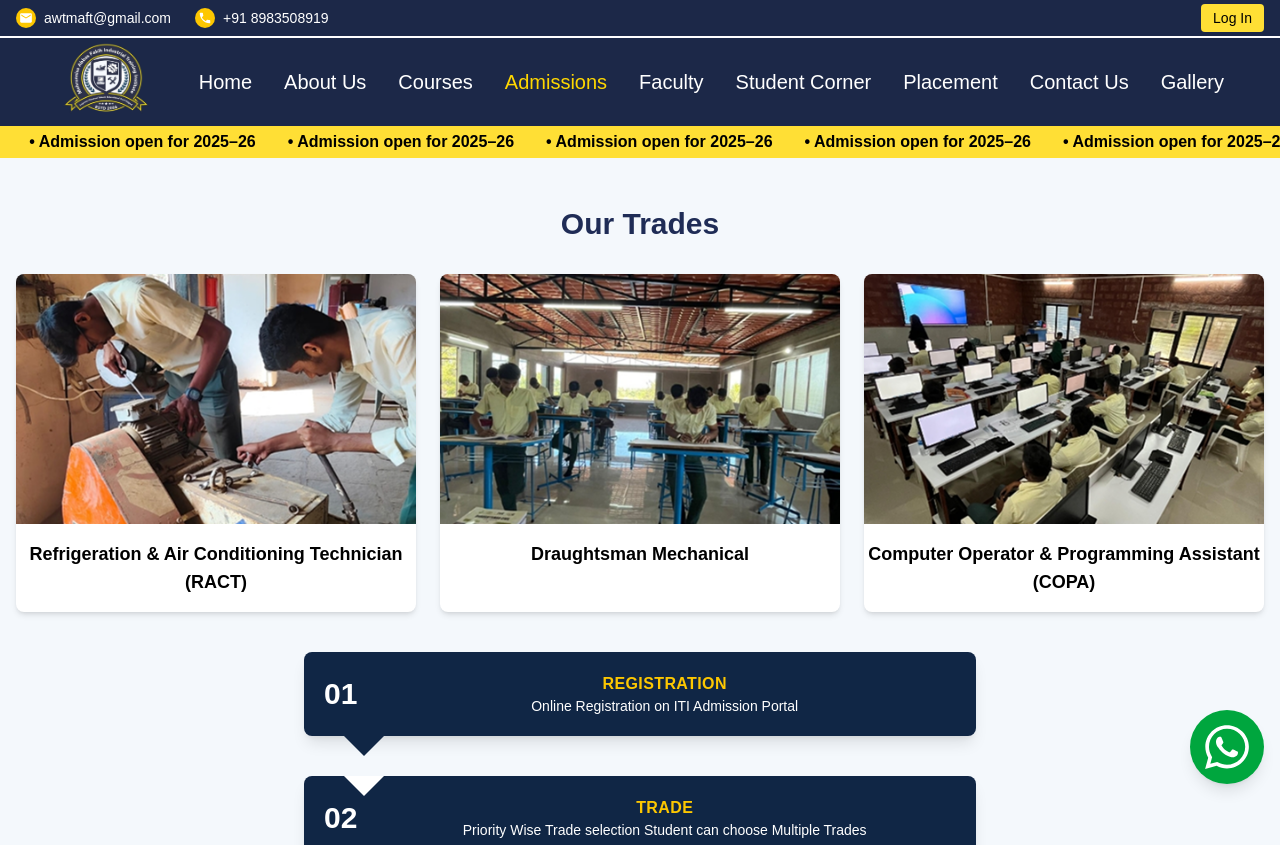
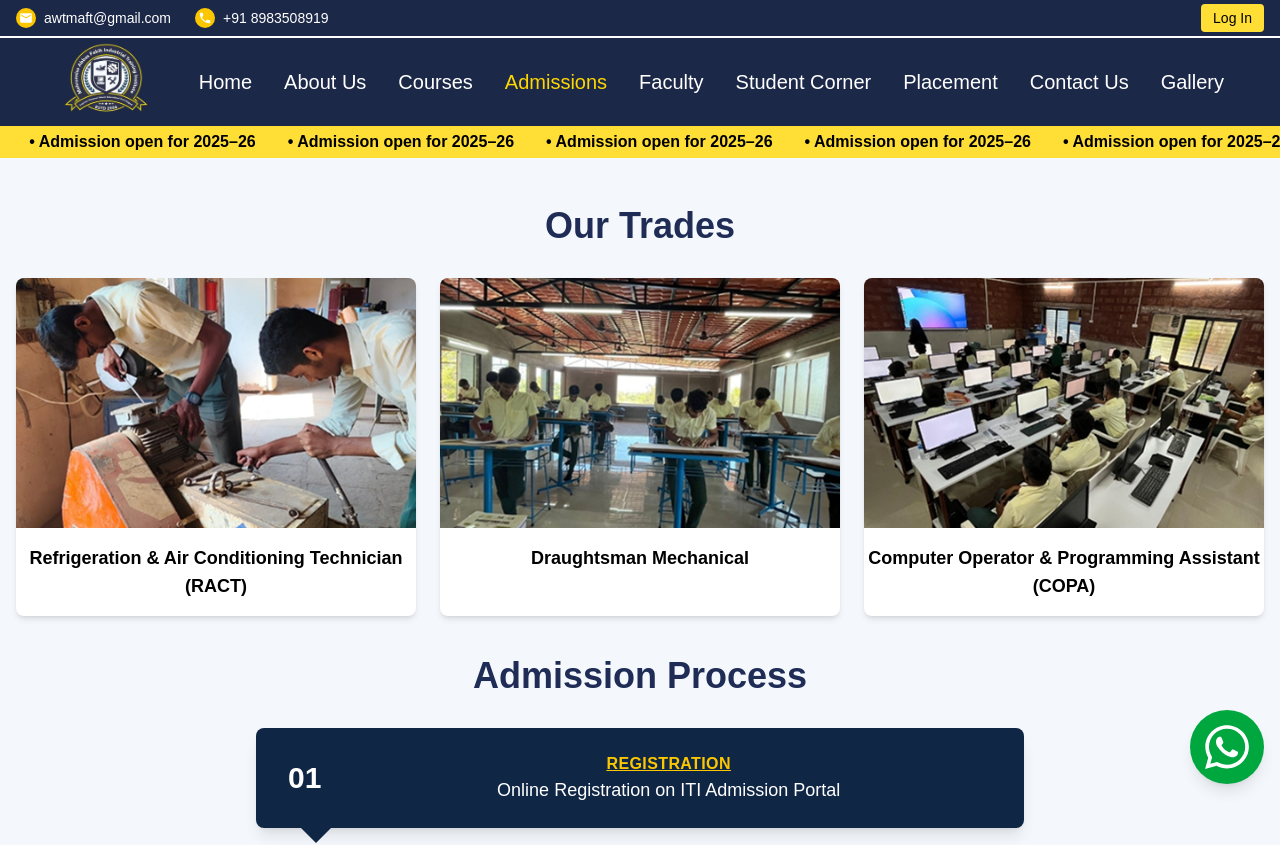
Before and after one commit to Code4Bharat1/maf_iti, a Next.js app: page /admission in a window 1280 px wide. Shown: the top 845 px of the page. Built offline with nearby package versions, Linux system fonts and the light colour scheme.

Commit message:
changes by pranali

```diff
--- a/src/componets/admission/admission.jsx
+++ b/src/componets/admission/admission.jsx
@@ -27,7 +27,7 @@ export default function TradesPage() {
   return (
     <div className="bg-[#F4F8FC] text-[#1F2C56] py-12 px-4">
       {/* Our Trades Section */}
-      <h3 className="text-3xl font-bold text-center text-[#1F2C56] mb-8">
+      <h3 className="text-4xl font-extrabold text-center text-[#1F2C56] mb-8">
         Our Trades
       </h3>
       <div className="max-w-7xl mx-auto grid grid-cols-1 md:grid-cols-3 gap-6">
@@ -63,7 +63,10 @@ export default function TradesPage() {
 
       {/* Admission Process Section */}
 <div className="bg-[#F4F8FC] py-10 px-4">
-  <div className="max-w-2xl mx-auto space-y-10">
+  <h3 className="text-4xl font-extrabold text-center text-[#1F2C56] mb-8">
+        Admission Process
+      </h3>
+  <div className="max-w-3xl mx-auto space-y-14">
     {[
       {
         step: '01',
@@ -98,26 +101,26 @@ export default function TradesPage() {
               className={`absolute top-0 w-0 h-0
                 border-l-[20px] border-l-transparent
                 border-r-[20px] border-r-transparent
-                border-t-[20px] border-t-white
-                ${isEven ? 'left-20 md:left-148' : 'right-20 md:right-148'}`}
+                border-t-[20px] border-t-[#F4F9FF]
+                ${isEven ? 'left-20 md:left-44' : 'right-20 md:right-44'}`}
             />
           )}
 
           {/* Main Box */}
-          <div className="bg-[#102645] text-white p-5 rounded-lg shadow-lg flex flex-col md:flex-row items-start md:items-center gap-4">
+          <div className="bg-[#102645] text-white px-8 py-6 rounded-lg shadow-lg flex flex-col md:flex-row items-start md:items-center gap-6">
             <div className="text-3xl font-bold text-white">{item.step}</div>
             <div className="w-full text-center">
-              <h3 className="text-yellow-400 font-bold uppercase tracking-wide">
+              <h3 className="text-yellow-400 font-bold uppercase tracking-wide underline">
                 {item.title}
               </h3>
-              <p className="text-white text-sm">{item.description}</p>
+              <p className="text-white text-lg">{item.description}</p>
             </div>
           </div>
 
           {/* Bottom Blue Arrow — skip for last item */}
           {!isLast && (
             <div
-              className={`absolute bottom-[-20px] w-0 h-0
+              className={`absolute bottom-[-15px] w-0 h-0
                 border-l-[20px] border-l-transparent
                 border-r-[20px] border-r-transparent
                 border-t-[20px] border-t-[#102645]
@@ -150,12 +153,12 @@ export default function TradesPage() {
 
 
       {/* Trades Offered Table */}
-    <h2 className="text-4xl font-bold text-center mt-16 mb-4 text-blue">
+    <h2 className="text-4xl font-extrabold text-center mt-16 mb-4 text-blue">
   Trades Offered by Our Institute
 </h2>
 
 <div className="overflow-x-auto w-full px-2">
-  <div className="max-w-[1300px] mx-auto overflow-hidden rounded-lg shadow-gray-lg"> {/* Shadow added here */}
+  <div className="max-w-[1300px] mx-auto overflow-hidden rounded-lg shadow-lg"> {/* Shadow added here */}
     <table
       className="w-full text-sm text-center border-separate"
       style={{ borderSpacing: 0 }}
@@ -206,11 +209,11 @@ export default function TradesPage() {
 
 
       {/* Dubai Dry Docks Courses Table */}
-      <h2 className="text-4xl font-bold text-center mt-16 mb-4 text-blue">
+      <h2 className="text-4xl font-extrabold text-center mt-16 mb-4 text-blue">
   Dubai Dry Docks Courses
 </h2>
 
-<div className="overflow-x-auto w-full px-4 mb-16">
+<div className="overflow-x-auto w-full px-4 mb-16 ">
   <div className="max-w-[1100px] mx-auto overflow-hidden rounded-lg shadow-lg"> {/* Rounded + Shadow */}
     <table
       className="w-full h-auto text-sm text-center border-separate min-h-[300px]"
--- a/src/componets/course/course.jsx
+++ b/src/componets/course/course.jsx
@@ -38,7 +38,7 @@ export default function Courses() {
   return (
     <div className="bg-[#F4F8FC] pt-10 px-4">
       {/* Our Trades Section */}
-      <h2 className="text-3xl font-bold text-center text-[#1F2C56] mb-8">Our Trades</h2>
+      <h2 className="text-4xl font-extrabold text-center text-[#1F2C56] mb-8">Our Trades</h2>
       <div className="max-w-7xl mx-auto grid grid-cols-1 md:grid-cols-3 gap-6">
         <div className="bg-white text-black shadow-md text-center rounded-lg overflow-hidden">
           <Image
@@ -78,7 +78,7 @@ export default function Courses() {
 
       {/* Dubai Dry Docks Courses */}
       <div className="text-center my-12">
-        <h2 className="text-3xl font-extrabold text-[#1F2C56] mb-6">Dubai Dry Docks Courses</h2>
+        <h2 className="text-4xl font-extrabold text-[#1F2C56] mb-6">Dubai Dry Docks Courses</h2>
         <div className="max-w-7xl mx-auto grid grid-cols-1 md:grid-cols-3 gap-6">
           <div className="bg-white text-black shadow-md text-center rounded-lg overflow-hidden">
             <Image
@@ -115,7 +115,7 @@ export default function Courses() {
 
       {/* Blog Section (Dynamic) */}
 <div className="bg-[#1F2C56] py-12 text-white text-center">
-  <h2 className="text-3xl font-bold mb-10">Our Blog</h2>
+  <h2 className="text-4xl font-extrabold mb-10">Our Blog</h2>
   <div className="max-w-7xl mx-auto grid grid-cols-1 md:grid-cols-3 gap-6 px-4">
     {blogPosts.map((post, index) => (
       <div
@@ -154,7 +154,7 @@ export default function Courses() {
 
       {/* Video Gallery Section */}
       <div className="text-center py-12 bg-[#F4F8FC]">
-        <h2 className="text-3xl font-bold text-[#1F2C56] mb-8">Video Gallery</h2>
+        <h2 className="text-4xl font-extrabold text-[#1F2C56] mb-8">Video Gallery</h2>
         <div className="max-w-7xl mx-auto grid grid-cols-1 md:grid-cols-4 gap-4 px-4">
           <Image
             src="/aboutus/1st.png"
--- a/src/componets/faculty/faculty.jsx
+++ b/src/componets/faculty/faculty.jsx
@@ -83,7 +83,7 @@ export default function FacultyGridWithHover() {
 
   return (
     <section className="bg-[#f4f8ff] py-12 font-poppins">
-      <h2 className="text-4xl font-bold text-center text-[#1F2A44] mb-10">
+      <h2 className="text-4xl font-extrabold text-center text-[#1F2A44] mb-10">
         Our Faculty
       </h2>
 
@@ -182,7 +182,7 @@ export default function FacultyGridWithHover() {
 
 
 {/* Non-Teaching Staff Section */}
-<h2 className="text-4xl font-bold text-center text-[#1F2A44] mb-10">
+<h2 className="text-4xl font-extrabold text-center text-[#1F2A44] mb-10">
   Non-Teaching Staff
 </h2>
 
--- a/src/componets/gallery/gallery.jsx
+++ b/src/componets/gallery/gallery.jsx
@@ -25,19 +25,19 @@ export default function GalleryPage() {
   return (
     <div className="bg-[#F4F8FC] min-h-screen">
       {/* Gallery Heading */}
-      <h2 className="text-3xl font-bold text-center text-[#1F2C56] py-10">
+      <h2 className="text-4xl font-extrabold text-center text-[#1F2C56] py-10">
         Gallery
       </h2>
 
       {/* Gallery Grid */}
-      <div className="max-w-7xl mx-auto px-4 pb-16 grid grid-cols-1 sm:grid-cols-2 md:grid-cols-3 gap-6">
+      <div className="max-w-7xl mx-auto px-2 pb-16 grid grid-cols-1 sm:grid-cols-2 md:grid-cols-3 gap-6">
         {galleryImages.map((src, index) => (
           <div key={index} className="w-full">
             <Image
               src={src}
               alt={`Gallery image ${index + 1}`}
-              width={400}
-              height={300}
+              width={500}
+              height={400}
               className="w-full h-auto rounded-lg object-cover"
             />
           </div>
```
